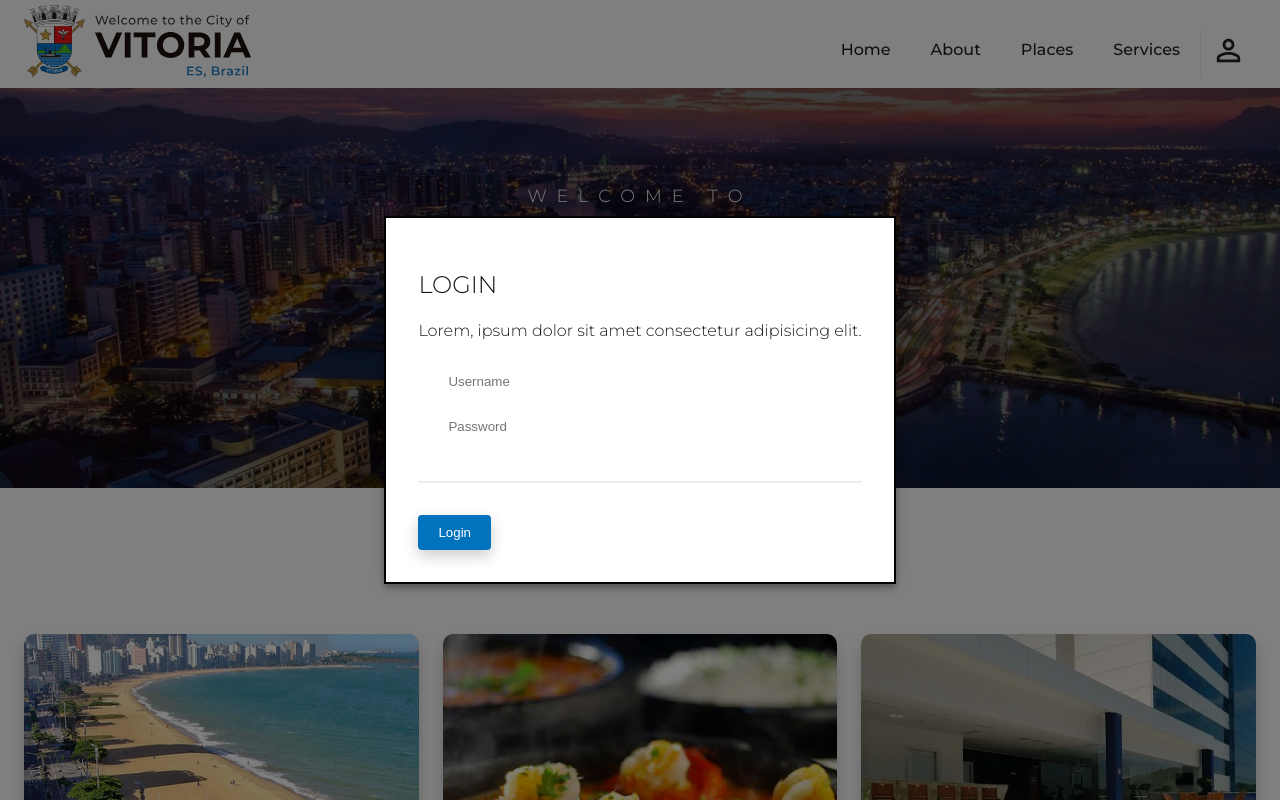
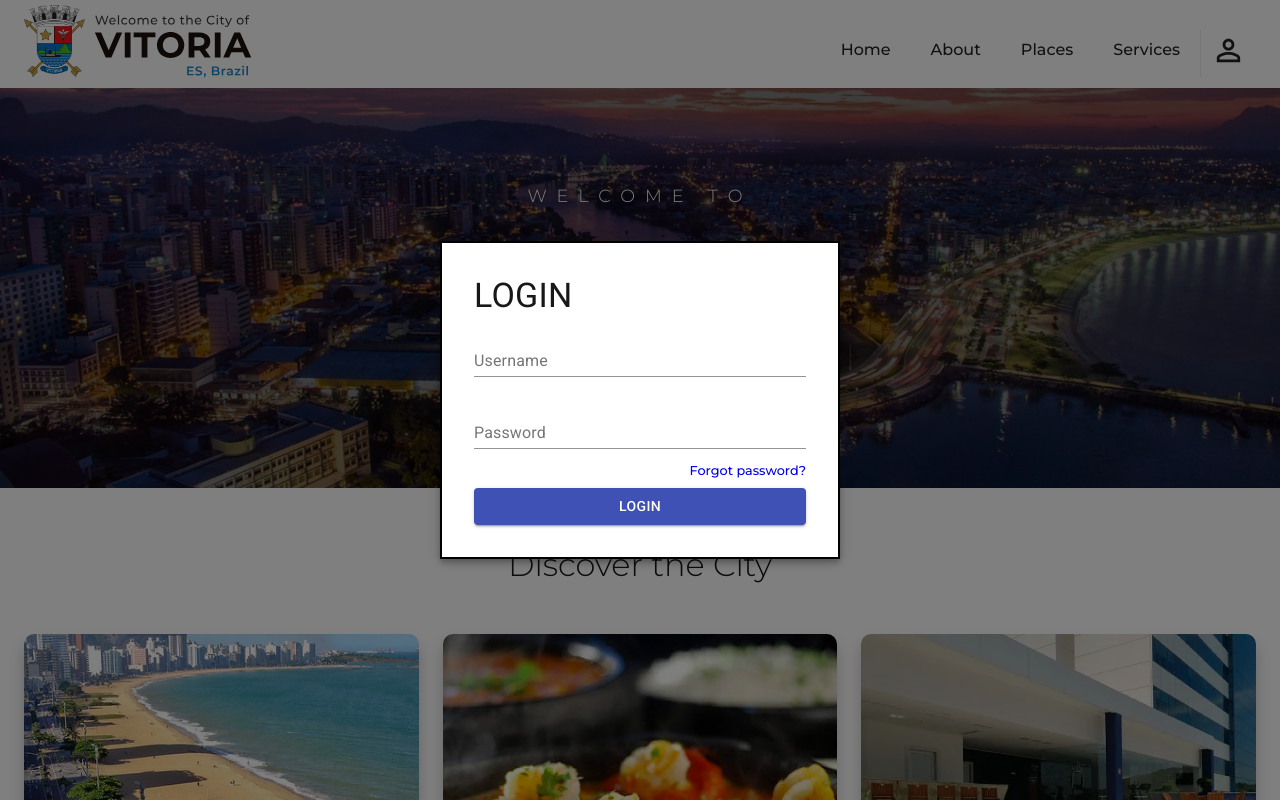
Before and after one commit to arielcardoso/wmad_react_website, a React (Create React App) app: page / in a window 1280 px wide. Both pictures are taken after a click on the button 1228 px from the left and 53 px from the top of the page. Shown: the top 800 px of the page. Built offline with nearby package versions, Linux system fonts and the light colour scheme.

Commit message:
Update forms

```diff
--- a/src/assets/styles/_reset.scss
+++ b/src/assets/styles/_reset.scss
@@ -316,38 +316,6 @@ footer {
 }
 
 /* Login */
-.modal form {
-    .btn {
-        display: block;
-        width: 100%;
-        margin-top: 15px;
-        padding: 12px 0;
-    }
-    input {
-        width: 100%;
-        background: #eee;
-        margin-bottom: 5px;
-    }
-    hr {
-        margin: 0;
-    }
-    .row {
-        margin: 0 -5px;
-        .col-1,
-        .col-2 {
-            padding: 0 5px;
-        }
-    }
+form .MuiTextField-root {
+    margin-bottom: 1.5rem;
 }
-
-/* Animations */
-@keyframes fadeAndScale {
-    from {
-        opacity: 0;
-        transform: scale(.9, .9);
-    }
-    to {
-        opacity: 1;
-        transform: scale(1, 1);
-    }
-}
--- a/src/components/ContactModal.jsx
+++ b/src/components/ContactModal.jsx
@@ -1,5 +1,6 @@
 import React, { forwardRef, useImperativeHandle } from 'react';
 import { makeStyles } from '@material-ui/core/styles';
+import { Typography, TextField, Button } from '@material-ui/core';
 
 import Modal from '@material-ui/core/Modal';
 import Backdrop from '@material-ui/core/Backdrop';
@@ -16,6 +17,8 @@ const useStyles = makeStyles((theme) => ({
     border: '2px solid #000',
     boxShadow: theme.shadows[5],
     padding: '2rem',
+    width: '90%',
+    maxWidth: '500px',
   },
 }));
 
@@ -53,34 +56,15 @@ const ContactModal = forwardRef((props, ref) => {
       >
         <Fade in={open}>
           <div className={classes.paper} >
-            <h2>CONTACT</h2>
+            <Typography variant="h4" component="h4" gutterBottom>CONTACT</Typography>
             <p>Lorem, ipsum dolor sit amet consectetur adipisicing elit.</p>
             <form action="post">
-                <div className="row">
-                    <div className="col-1">
-                        <input type="text" placeholder="Full Name" />
-                    </div>
-                </div>
-                <div className="row">
-                    <div className="col-2">
-                        <input type="text" placeholder="E-mail" />
-                    </div>
-                    <div className="col-2">
-                        <input type="text" placeholder="Phone" />
-                    </div>
-                </div>
-                <div className="row">
-                    <div className="col-1">
-                        <input type="text" placeholder="Subject" />
-                    </div>
-                </div>
-                <div className="row">
-                    <div className="col-1">
-                        <input type="text" placeholder="Message" />
-                    </div>
-                </div>
-                <hr/>
-                <button className="btn btn-primary">Send message</button>
+              <TextField id="fullName" label="Fullname" fullWidth />
+              <TextField id="email" label="Email" fullWidth />
+              <TextField id="phone" label="Phone" fullWidth />
+              <TextField id="subject" label="Subject" fullWidth />
+              <TextField id="message" label="Message" fullWidth />
+              <Button type="submit" variant="contained" color="primary" >SEND MESSAGE</Button>
             </form>
           </div>
         </Fade>
--- a/src/components/LoginModal.jsx
+++ b/src/components/LoginModal.jsx
@@ -1,5 +1,6 @@
 import React, { forwardRef, useImperativeHandle } from 'react';
 import { makeStyles } from '@material-ui/core/styles';
+import { Typography, TextField, Button } from '@material-ui/core';
 
 import Modal from '@material-ui/core/Modal';
 import Backdrop from '@material-ui/core/Backdrop';
@@ -16,6 +17,8 @@ const useStyles = makeStyles((theme) => ({
     border: '2px solid #000',
     boxShadow: theme.shadows[5],
     padding: '2rem',
+    width: '90%',
+    maxWidth: '400px',
   },
 }));
 
@@ -53,21 +56,12 @@ const LoginModal = forwardRef((props, ref) => {
       >
         <Fade in={open}>
           <div className={classes.paper} >
-            <h2>LOGIN</h2>
-            <p>Lorem, ipsum dolor sit amet consectetur adipisicing elit.</p>
+            <Typography variant="h4" component="h4" gutterBottom>LOGIN</Typography>
             <form action="post" >
-              <div className="row">
-                  <div className="col-1">
-                      <input type="text" placeholder="Username" />
-                  </div>
-              </div>
-              <div className="row">
-                  <div className="col-1">
-                      <input type="text" placeholder="Password" />
-                  </div>
-              </div>
-              <hr/>
-              <button className="btn btn-primary">Login</button>
+              <TextField id="loginUsername" label="Username" fullWidth />
+              <TextField id="loginPassword" label="Password" fullWidth />
+              <a href="/" style={{margin:'-10px 0 10px', display:'block', fontSize:'0.8rem', textAlign:'right' }} >Forgot password?</a>
+              <Button fullWidth type="submit" variant="contained" color="primary" >LOGIN</Button>
             </form>
           </div>
         </Fade>
```
